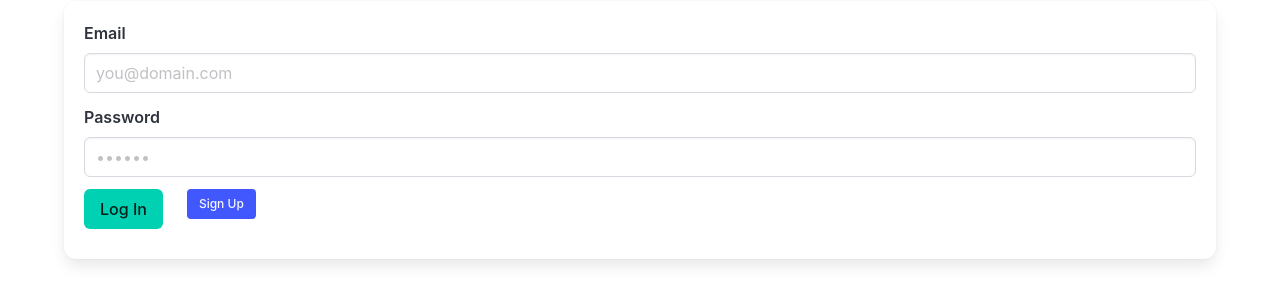
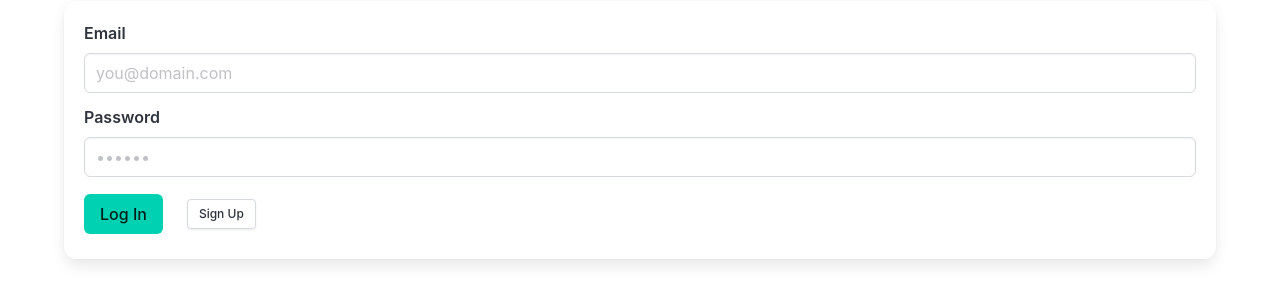
Before and after one commit to gtuck/notesApp, a plain HTML site: page index.html in a window 1280 px wide. Shown: the part 107-410 px from the top of the page. Drawn offline with nearby package versions, Linux system fonts and the light colour scheme; no server answers.

Commit message:
update buttons

```diff
--- a/index.html
+++ b/index.html
@@ -40,13 +40,13 @@
             />
           </div>
         </div>
-        <div class="field is-grouped">
+        <div class="buttons">
           <div class="control">
             <button id="log-in" class="button is-primary">Log In</button>
           </div>
           <hr>
           <div class="control">
-            <button id="sign-up" class="button is-link is-small">Sign Up</button>
+            <button id="sign-up" class="button is-small">Sign Up</button>
           </div>
         </div>
       </div>
```
